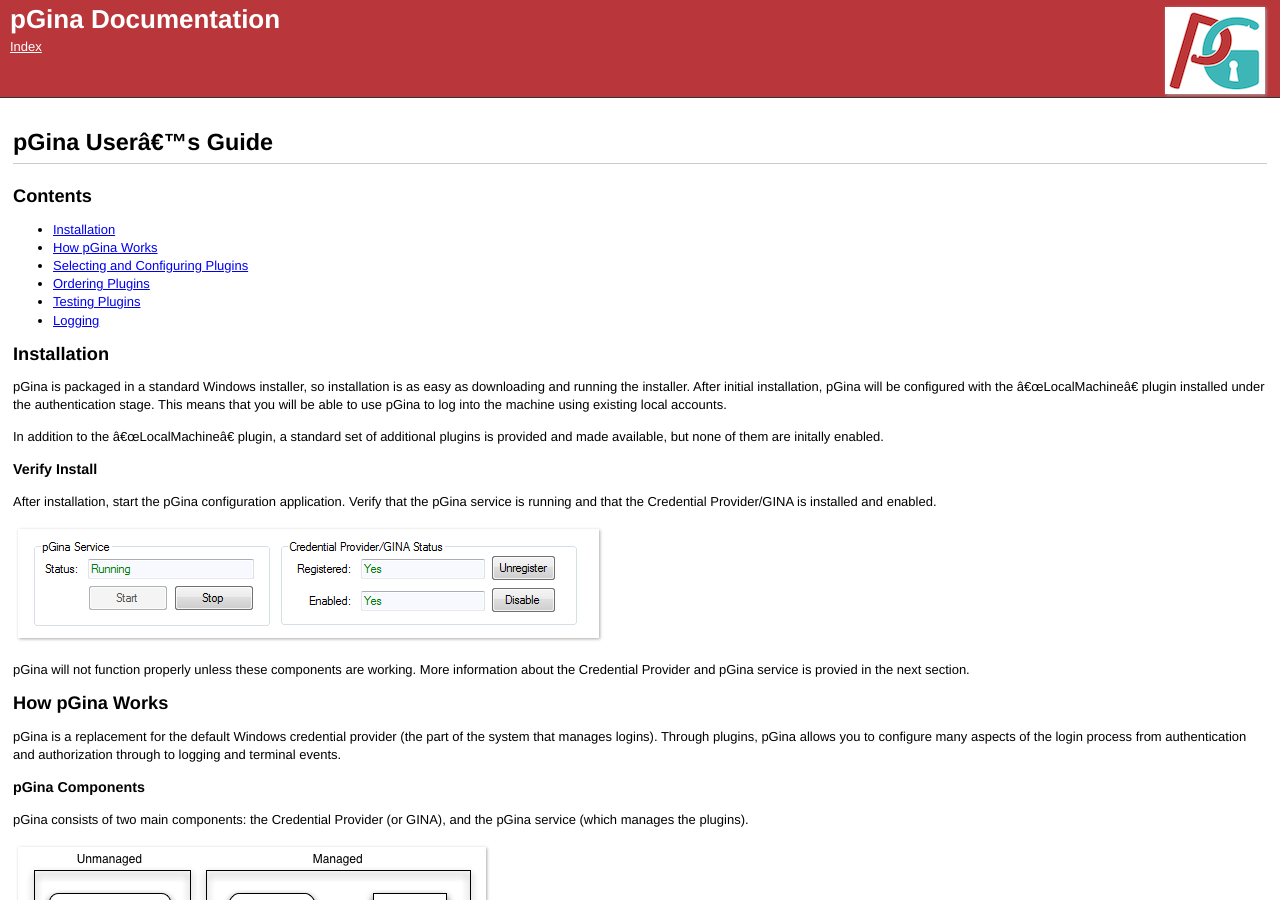
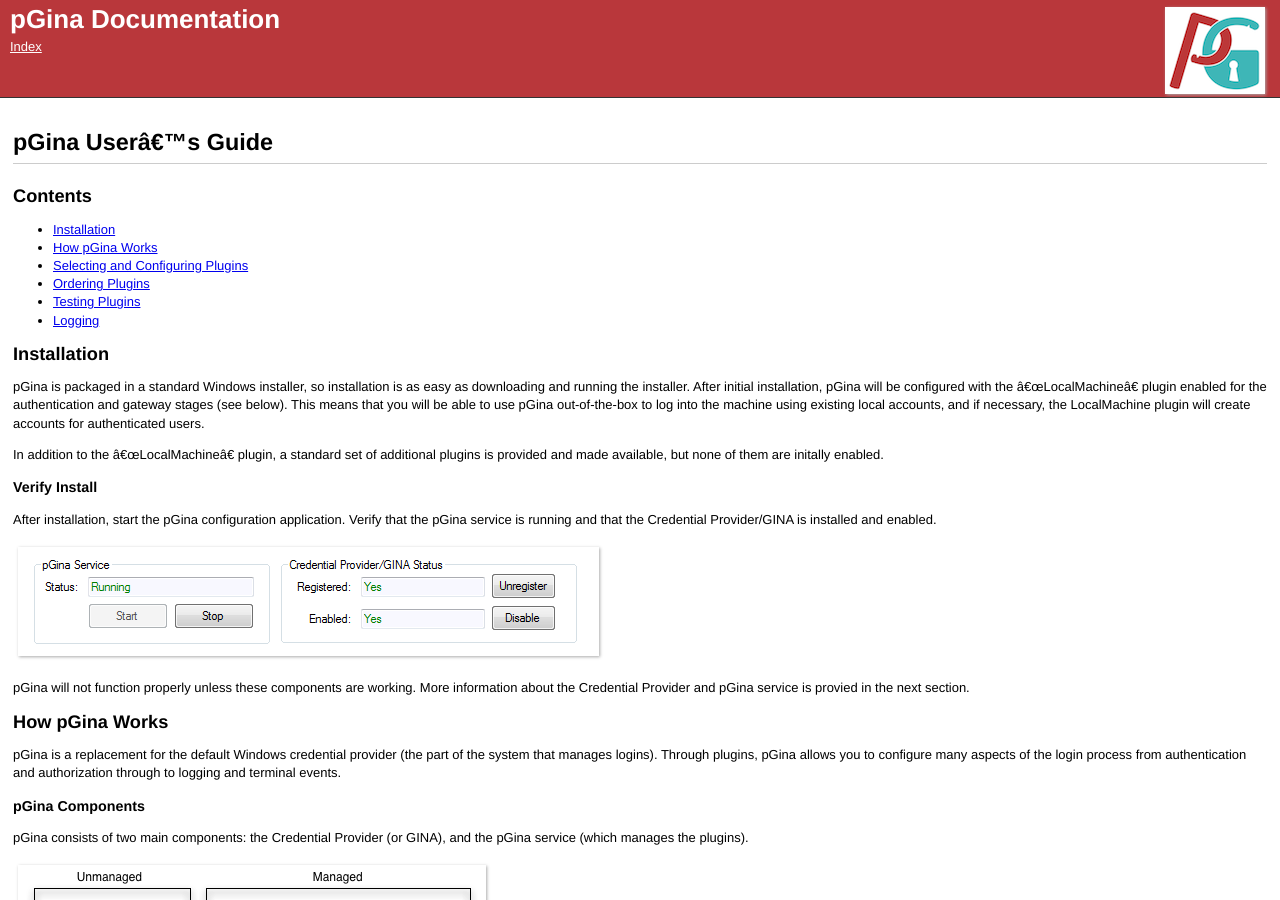
Before and after one commit to pgina/docs, a Jekyll site: the page built from user.md, in a window 1280 px wide and 900 px high. Built offline with Jekyll 4.4.1, drawn with Linux system fonts in a browser that asks for light colours.

Commit message:
Update to match default configuration for LocalMachine plugin.

```diff
--- a/user.md
+++ b/user.md
@@ -18,9 +18,11 @@
 
 pGina is packaged in a standard Windows installer, so installation is as easy as
 downloading and running the installer.  After initial installation, pGina will be
-configured with the "LocalMachine" plugin installed under the authentication stage.
-This means that you will be able to use pGina to log into the machine using
-existing local accounts.
+configured with the "LocalMachine" plugin enabled for the authentication
+and gateway stages (see below).  This means that you will be able to use
+pGina out-of-the-box to log
+into the machine using existing local accounts, and if necessary, the
+LocalMachine plugin will create accounts for authenticated users.
 
 In addition to the "LocalMachine" plugin, a standard set of additional plugins
 is provided and made available, but none of them are initally enabled.
```
